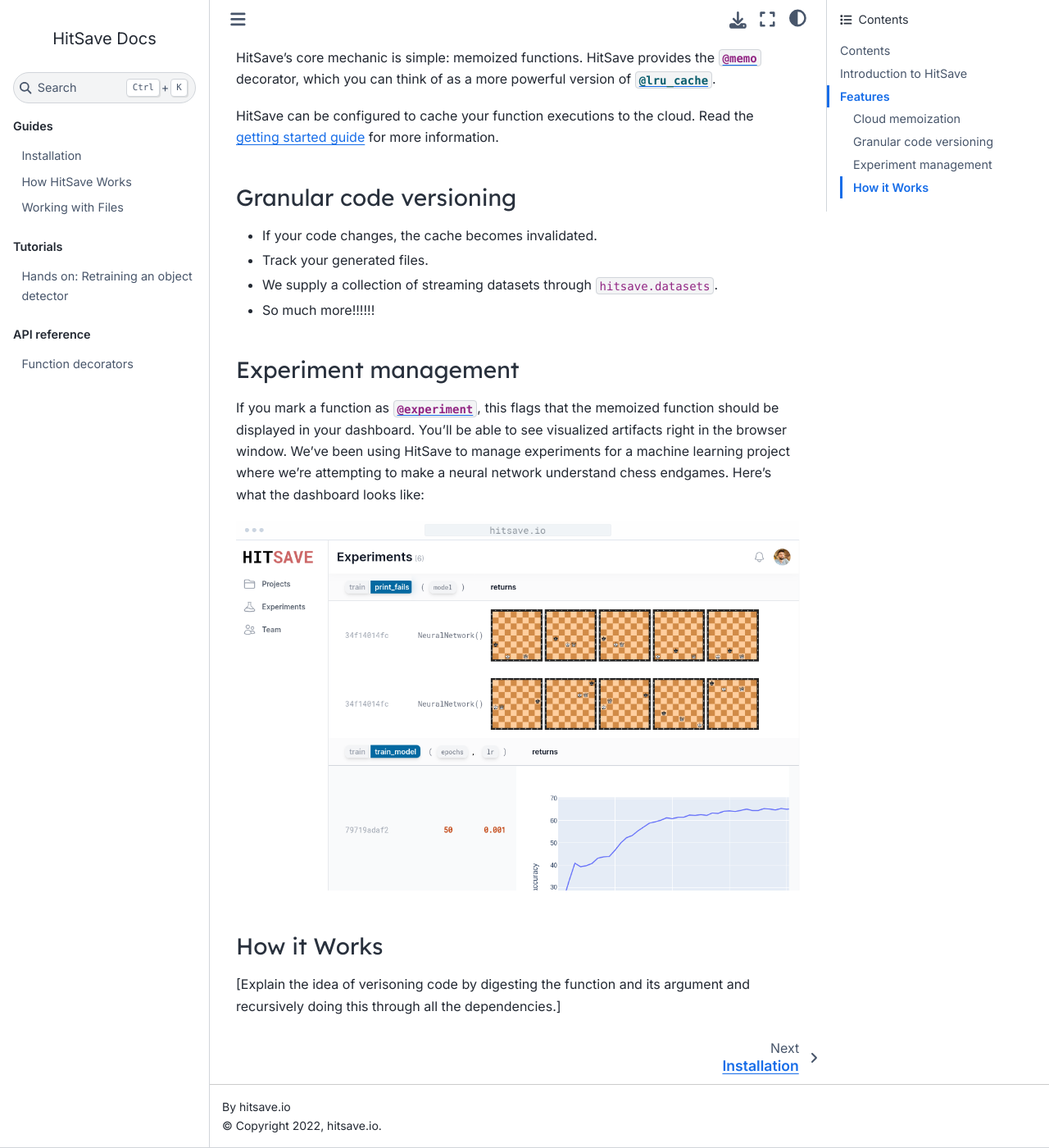
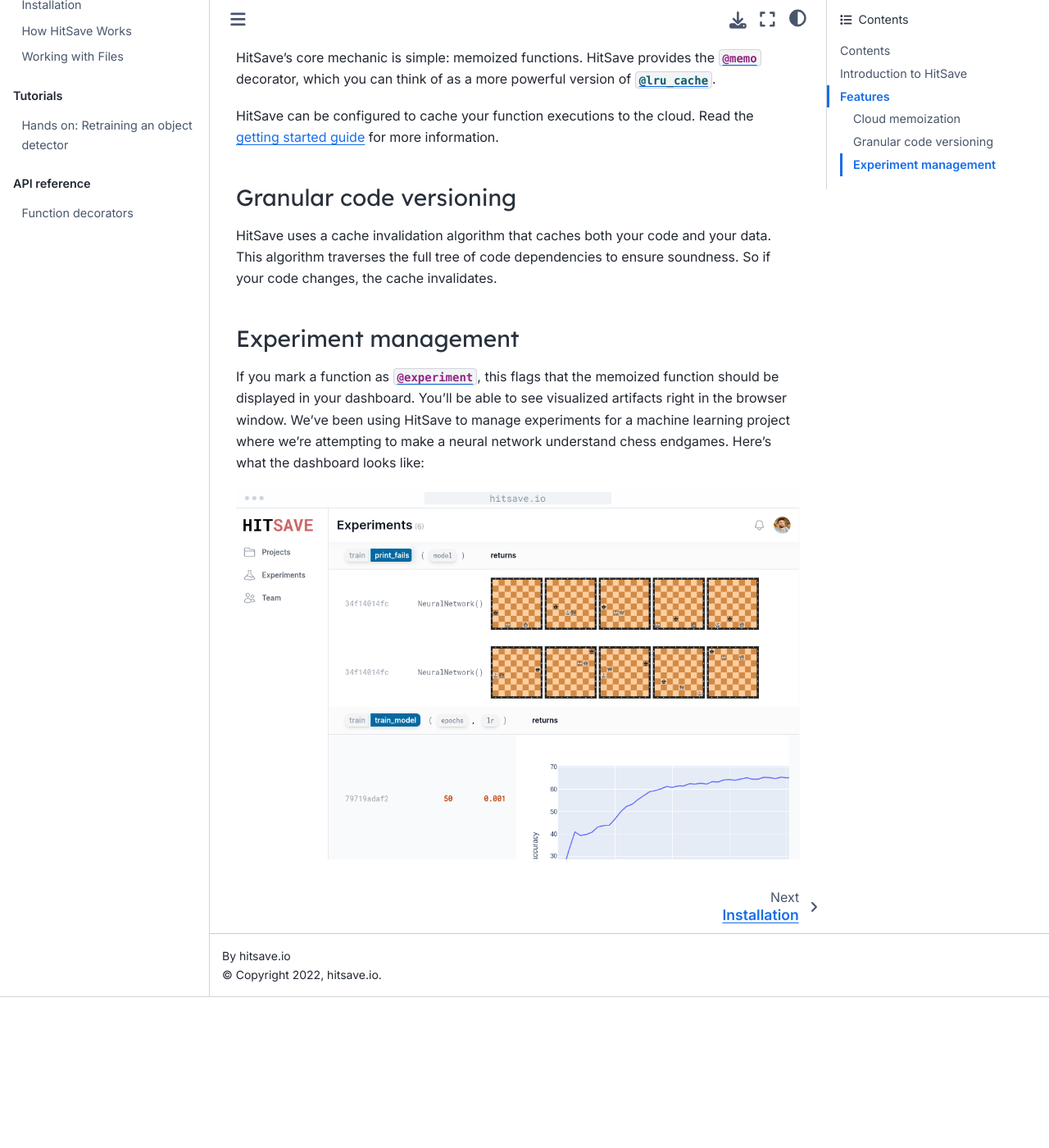
Before and after one commit to hitsave-io/xyz, a Sphinx documentation site: the page built from client/docs/index.md, in a window 1280 px wide and 1400 px high, scrolled down 954 px. Shown: the whole window at 82% size. Built offline with Sphinx 7.4.7, drawn with Linux system fonts in a browser that asks for light colours; after the commit the page ends 2170 px from its top, so only the background shows below that.

Commit message:
fix: finish granular code versioning section

```diff
--- a/client/docs/index.md
+++ b/client/docs/index.md
@@ -51,11 +51,9 @@ HitSave can be configured to cache your function executions to the cloud. Read t
 
 ### Granular code versioning
 
-
-- If your code changes, the cache becomes invalidated.
-- Track your generated files.
-- We supply a collection of streaming datasets through `hitsave.datasets`.
-- So much more!!!!!!
+HitSave uses a cache invalidation algorithm that caches both your code and your
+data. This algorithm traverses the full tree of code dependencies to ensure
+soundness. So if your code changes, the cache invalidates.
 
 ### Experiment management
 
@@ -66,8 +64,3 @@ machine learning project where we're attempting to make a neural network underst
 chess endgames. Here's what the dashboard looks like:
 
 ![HitSave experiment tracking dashboard](../../web/src/images/screenshots/experiment-tracking.png)
-
-### How it Works
-
-[Explain the idea of verisoning code by digesting the function and its argument
-and recursively doing this through all the dependencies.]
```
